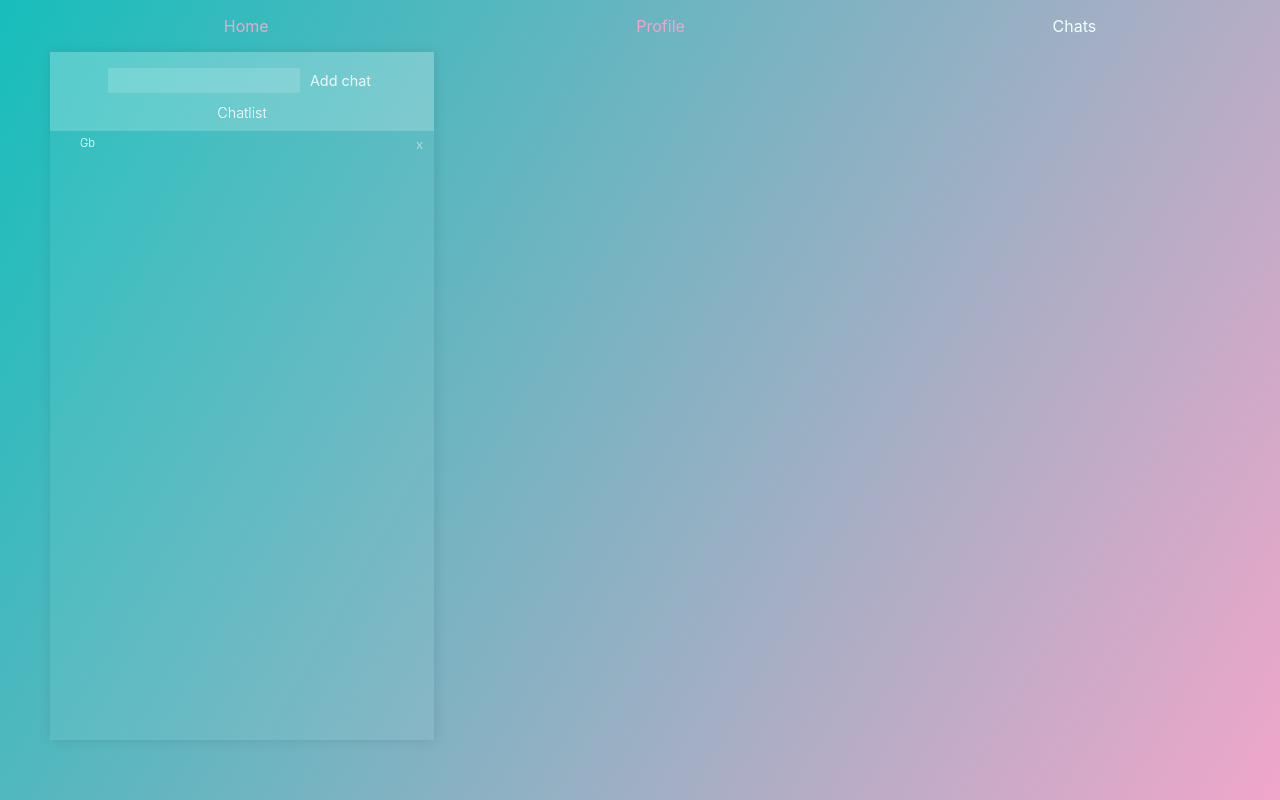
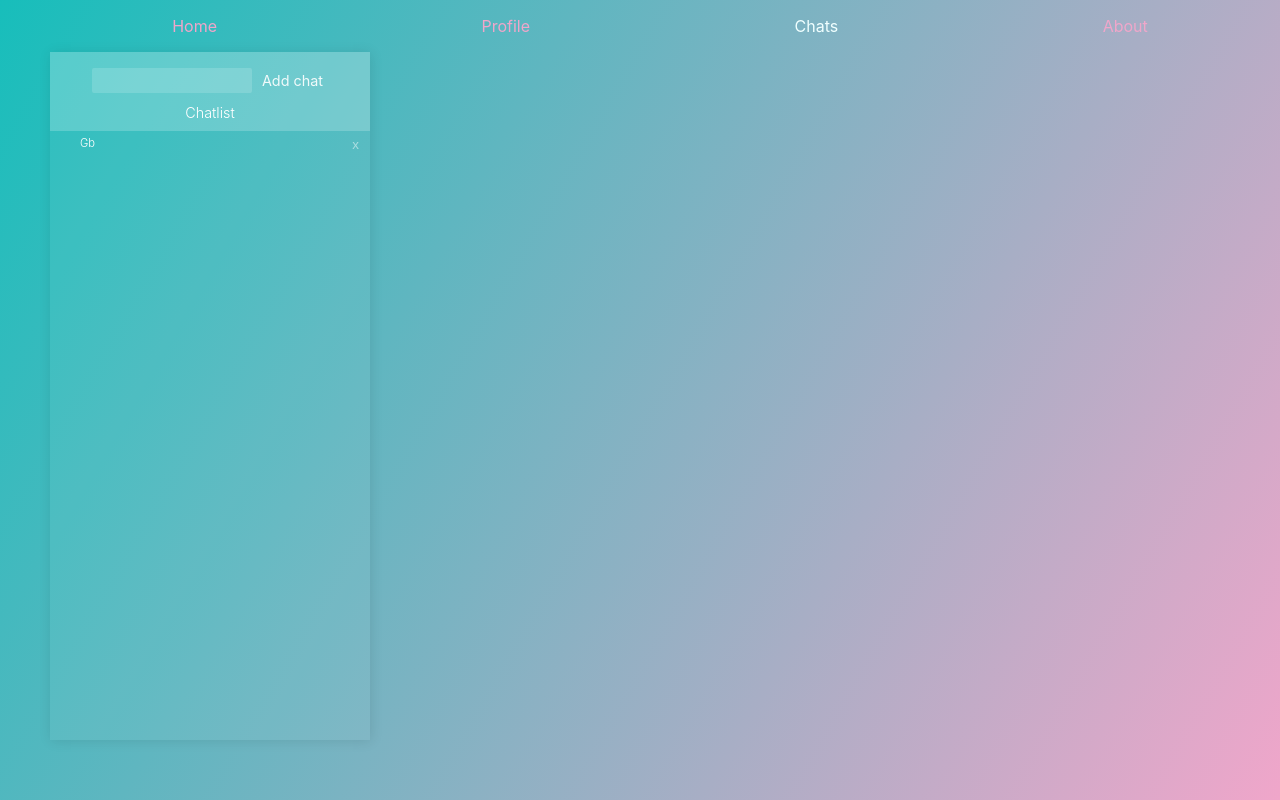
Before and after one commit to ArtemChesnov/React, a React app: page /chats in a window 1280 px wide. Built offline with nearby package versions, Linux system fonts and the light colour scheme.

Commit message:
fix some

```diff
--- a/src/App.tsx
+++ b/src/App.tsx
@@ -6,6 +6,7 @@ import { Home } from 'src/pages/Home';
 import { Error } from 'src/pages/Error';
 import { Header } from './Components/CompFunc/Header';
 import { Loader } from 'src/pages/Loader';
+import { About, AboutWithConnect } from './pages/About';
 
 const ChatList = React.lazy(() =>
   import('src/Components/CompFunc/ChatList').then((module) => ({
@@ -32,6 +33,7 @@ export const App: FC = () => {
               <Route index element={<ChatList />} />
               <Route path=":chatId" element={<Chats />} />
             </Route>
+            <Route path="about" element={<AboutWithConnect />} />
           </Route>
           <Route path="*" element={<Error />} />
         </Routes>
--- a/src/Components/CompFunc/ChatList.module.scss
+++ b/src/Components/CompFunc/ChatList.module.scss
@@ -4,9 +4,8 @@
     display: flex;
     flex-direction: column-reverse;
     justify-content: flex-end;
-    height: 80vh;
     margin: 0 0 0 50px;
-    width: 30vw;
+    width: 25vw;
     height: 86vh;
 }
 
--- a/src/Components/CompFunc/CompChat/MessageList/MessageList.module.scss
+++ b/src/Components/CompFunc/CompChat/MessageList/MessageList.module.scss
@@ -1,7 +1,7 @@
 .message {
     display: flex;
     flex-direction: column;
-    width: 60vw;
+    width: 65vw;
     justify-content: space-between;
     background: rgba(255, 255, 255, 0.1);
 
@@ -30,7 +30,7 @@
 
     &__item {
         width: 75%;
-        margin: 2em 2em;
+        margin: 2em 2em 2em 4em;
         padding: 1em 0;
         background: rgba(255, 255, 255, 0.2);
         color: #FFF;
@@ -54,7 +54,7 @@
 
         &:nth-of-type(even) {
             position: relative;
-            margin: 2em 5em;
+            margin: 2em 2em 2em 10em;
 
             &.message__item::after {
                 content: "";
--- a/src/Components/CompFunc/Header.tsx
+++ b/src/Components/CompFunc/Header.tsx
@@ -17,6 +17,11 @@ const navigate = [
     id: 3,
     to: '/chats',
     name: 'Chats',
+  },
+  {
+    id: 4,
+    to: '/about',
+    name: 'About',
   },
 ];
 
--- /dev/null
+++ b/src/pages/About.tsx
@@ -0,0 +1,32 @@
+import React, { FC } from 'react';
+import { connect } from 'react-redux';
+import { Dispatch } from 'redux';
+import { StoreState } from 'src/store';
+import { toggleProfile } from 'src/store/profile/actions';
+interface AboutProps {
+  visible: boolean;
+  toggle: () => void;
+}
+
+export const About: FC<AboutProps> = (props) => {
+  return (
+    <>
+      <h2>About</h2>
+      <input type="checkbox" checked={props.visible} readOnly />
+      <button onClick={() => props.toggle()}>click</button>
+    </>
+  );
+};
+
+const mapStateToProps = (state: StoreState) => ({
+  visible: state.profile.visible,
+});
+
+const mapDispatchToProps = (dispatch: Dispatch) => ({
+  toggle: () => dispatch(toggleProfile()),
+});
+
+export const AboutWithConnect = connect(
+  mapStateToProps,
+  mapDispatchToProps
+)(About);
```
